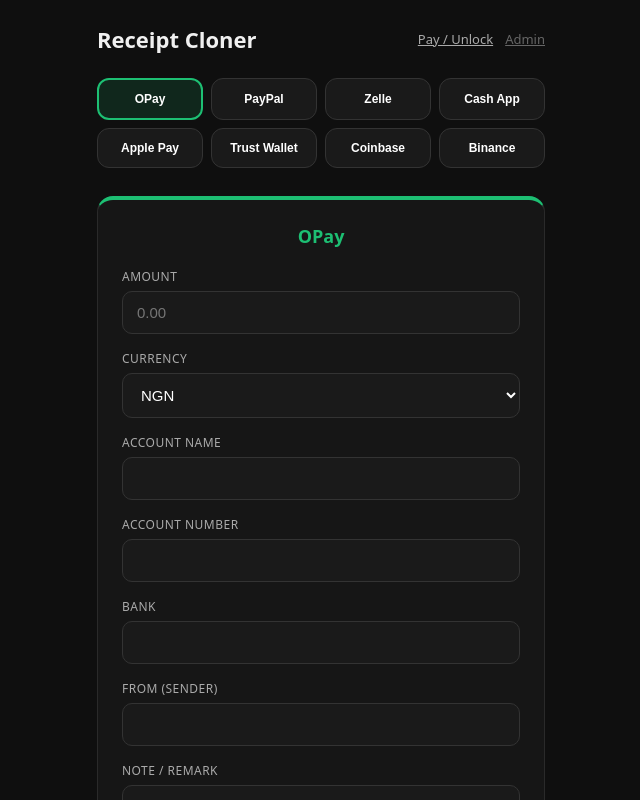
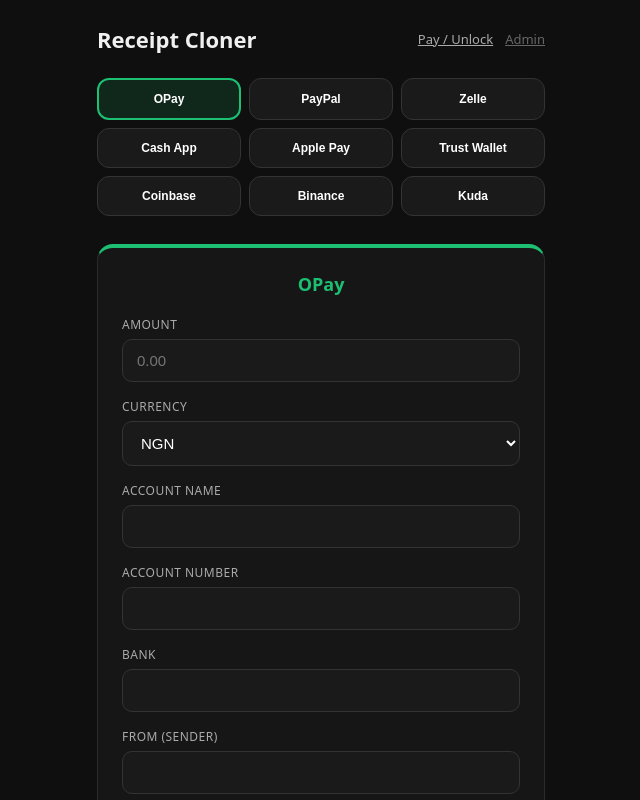
Before and after one commit to richardchidubem33-prog/receipt-cloner, a Next.js app: page / in a window 1280 px wide. Shown: the top 800 px of the page, without its empty margins (319-959 px from the left). Built offline with nearby package versions, Linux system fonts and the light colour scheme.

Commit message:
Add Kuda platform and form fields

```diff
--- a/app/page.tsx
+++ b/app/page.tsx
@@ -12,6 +12,7 @@
   { id: "trustwallet", name: "Trust Wallet", color: "#3375BB" },
   { id: "coinbase", name: "Coinbase", color: "#0052FF" },
   { id: "binance", name: "Binance", color: "#F0B90B" },
+  { id: "kuda", name: "Kuda", color: "#40196D" },
 ];
 
 export default function Home() {
@@ -82,7 +83,7 @@
         </div>
       </div>
 
-      <div style={{ display: "grid", gridTemplateColumns: "repeat(4, 1fr)", gap: 8, marginBottom: 28 }}>
+      <div style={{ display: "grid", gridTemplateColumns: "repeat(3, 1fr)", gap: 8, marginBottom: 28 }}>
         {PLATFORMS.map((pl) => (
           <button
             key={pl.id}
@@ -112,7 +113,7 @@
           <input type="number" placeholder="0.00" value={form.amount} onChange={(e) => update("amount", e.target.value)} />
         </div>
 
-        {(platform === "opay" || platform === "paypal" || platform === "zelle" || platform === "cashapp" || platform === "applepay") && (
+        {(platform === "opay" || platform === "kuda" || platform === "paypal" || platform === "zelle" || platform === "cashapp" || platform === "applepay") && (
           <div className="field">
             <label>Currency</label>
             <select value={form.currency} onChange={(e) => update("currency", e.target.value)}>
@@ -156,6 +157,15 @@
           </>
         )}
 
+        {platform === "kuda" && (
+          <>
+            <div className="field"><label>Recipient Name</label><input value={form.toName} onChange={(e) => update("toName", e.target.value)} /></div>
+            <div className="field"><label>Account Number</label><input value={form.toAccount} onChange={(e) => update("toAccount", e.target.value)} /></div>
+            <div className="field"><label>Bank / To</label><input placeholder="e.g. PALMPAY" value={form.bank} onChange={(e) => update("bank", e.target.value)} /></div>
+            <div className="field"><label>Transaction Ref (optional)</label><input value={form.remark} onChange={(e) => update("remark", e.target.value)} /></div>
+          </>
+        )}
+
         {(platform === "paypal" || platform === "zelle" || platform === "cashapp") && (
           <>
             <div className="field"><label>To (Name / Handle)</label><input value={form.toName} onChange={(e) => update("toName", e.target.value)} /></div>
```
